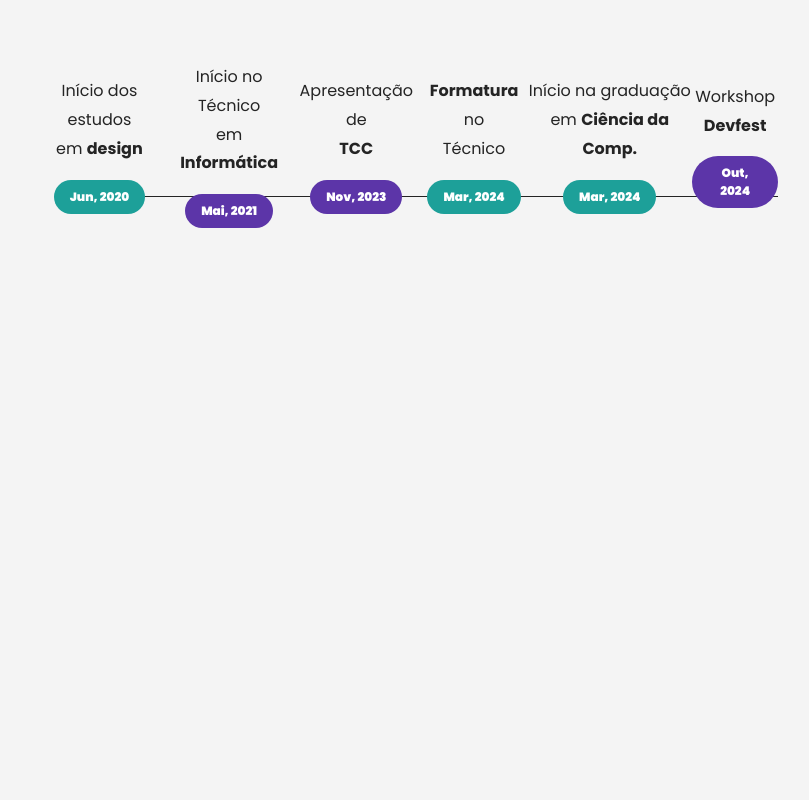
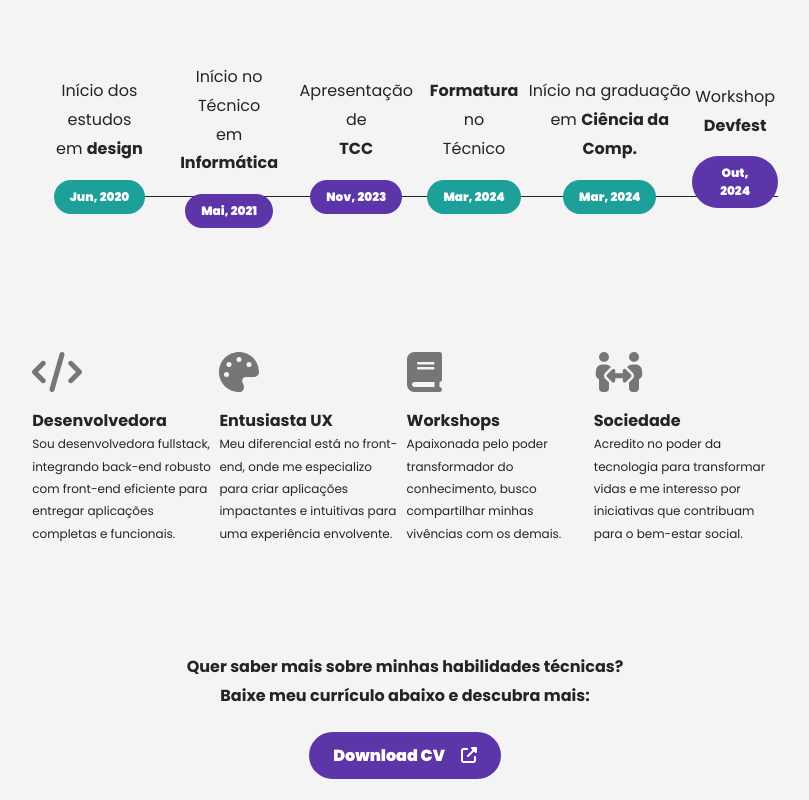
Before and after one commit to marialmeida1/web-portfolio-marialmeida1, a Next.js app: page / in a window 1280 px wide. Shown: the part 861-1661 px from the top of the page, without its empty margins (235-1044 px from the left). Before the commit the page ends 1153 px from the top, so only its background shows below. Built offline with nearby package versions, Linux system fonts and the light colour scheme.

Commit message:
feat: add cta and stacks

```diff
--- a/app/components/home/About.module.css
+++ b/app/components/home/About.module.css
@@ -13,3 +13,32 @@
 .about p {
     line-height: 1.8rem;
 }
+
+.about__stacks {
+    display: flex;
+    flex-direction: row;
+    justify-content: space-between;
+    padding-top: 5.75rem;
+}
+
+.about__cta {
+    font-weight: bold;
+    padding-top: 5.75rem;
+    padding-bottom: 1rem;
+    font-size: 1rem;
+}
+
+.about__btncv {
+    padding: 0.75rem 1.5rem;
+    border-radius: 2rem;
+    width: fit-content;
+    font-size: 1rem;
+    font-weight: 900;
+    color: #fff;
+    background-color: var(--primary-color);
+    text-decoration: none;
+}
+
+.about__btncv svg {
+    padding-left: 1rem;
+}
--- a/app/components/home/About.tsx
+++ b/app/components/home/About.tsx
@@ -1,5 +1,10 @@
 // Estilo
 import style from "./About.module.css"
+import Stacks from "./about/Stacks.module";
+
+// Icons
+import { FontAwesomeIcon } from '@fortawesome/react-fontawesome';
+import { faUpRightFromSquare } from '@fortawesome/free-solid-svg-icons';
 
 // Componentes
 import Timeline from "./about/Timeline";
@@ -12,7 +17,28 @@ export default function About() {
                 para os usuários. Com o tempo, tenho aprimorado meus conhecimentos, sempre focada em entregar um código de qualidade e proporcionar a melhor
                 experiência ao cliente. Amante da tecnologia, busco compartilhar conhecimento onde quer que eu vá, sempre com uma boa música nos fones
                 de ouvido para inspirar minhas criações e motivar grandes realizações. <b>Venha conhecer um pouco mais da minha trajetória!</b></p>
+
             <Timeline />
+
+            <div className={style.about__stacks}>
+                <Stacks name="code" title="Desenvolvedora" description="Sou desenvolvedora fullstack, integrando back-end robusto com front-end eficiente para entregar aplicações completas e funcionais." />
+                <Stacks name="palette" title="Entusiasta UX" description="Meu diferencial está no front-end, onde me especializo para criar aplicações impactantes e intuitivas para uma experiência envolvente." />
+                <Stacks name="book" title="Workshops" description="Apaixonada pelo poder transformador do conhecimento, busco compartilhar minhas vivências com os demais." />
+                <Stacks name="people" title="Sociedade" description="Acredito no poder da tecnologia para transformar vidas e me interesso por iniciativas que contribuam para o bem-estar social." />
+            </div>
+
+            <div>
+                <p className={style.about__cta}>
+                    Quer saber mais sobre minhas habilidades técnicas?
+                    <br />
+                    Baixe meu currículo abaixo e descubra mais:
+                </p>
+
+                <a href="" className={style.about__btncv}>
+                    Download CV
+                    <FontAwesomeIcon icon={faUpRightFromSquare} />
+                </a>
+            </div>
         </section>
     );
 }
```
